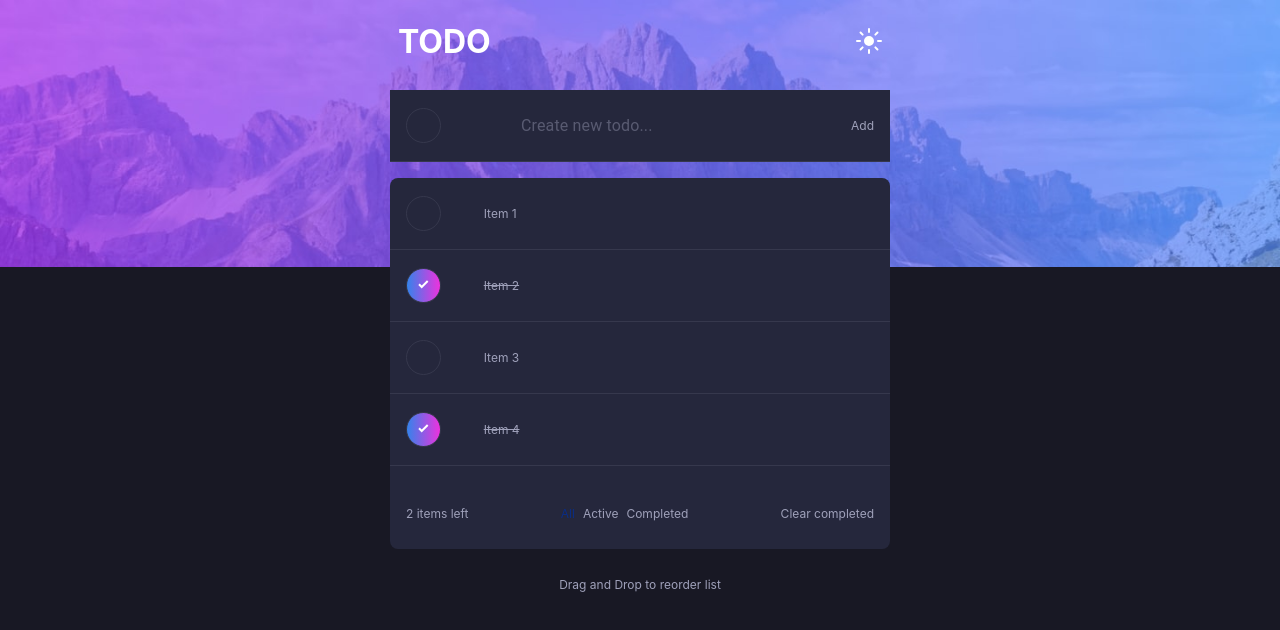
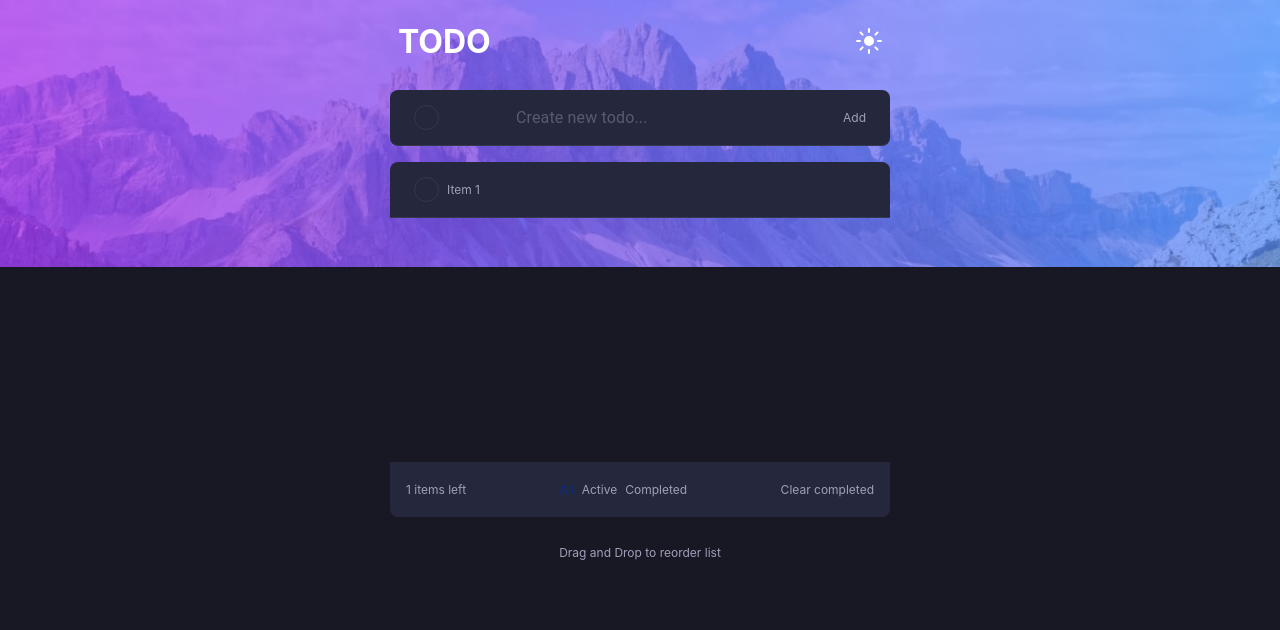
Before and after one commit to GeneraalAladeen/todo, a React (Create React App) app: page / in a window 1280 px wide. Shown: the top 630 px of the page. Built offline with nearby package versions, Linux system fonts and the light colour scheme.

Commit message:
validate field , dnd bug fix

```diff
--- a/package.json
+++ b/package.json
@@ -11,6 +11,7 @@
     "react-beautiful-dnd": "^13.1.0",
     "react-dom": "^17.0.2",
     "react-scripts": "5.0.0",
+    "uuid": "^8.3.2",
     "web-vitals": "^2.1.4"
   },
   "scripts": {
--- a/src/App.js
+++ b/src/App.js
@@ -11,37 +11,13 @@ import { useContext } from 'react';
 import { AppContext } from './context/appContext';
 import { useState } from 'react';
 import { DragDropContext, Droppable, Draggable } from "react-beautiful-dnd";
+import {v4 as uuidv4} from 'uuid';
 
 const mock = [
     {
-      id:1,
+      id:uuidv4(),
       content: "Item 1",
       complete: false
-    },
-    {
-      id:2,
-      content: "Item 2",
-      complete: true
-    },
-    {
-      id:3,
-      content: "Item 3",
-      complete: false
-    },
-    {
-      id:4,
-      content: "Item 4",
-      complete: true
-    },
-    {
-      id:5,
-      content: "Item 5",
-      complete: true
-    },
-    {
-      id:6,
-      content: "Item 6",
-      complete: true
     },
 ]
 
@@ -55,7 +31,6 @@ const reorder = (list, startIndex, endIndex) => {
 };
 
 
-
 function App() {
   const { theme } = useContext(AppContext)
   const bg = theme ? bgDark : bgLight;
@@ -66,6 +41,7 @@ function App() {
   const [ filteredTodos , setFilteredTodos ] = useState(todo)
   const { toggleTheme } = useContext(AppContext)
   const [ newTodo , setNewTodo ] = useState("")
+
 
   const filtersArray  = ["All" , "Active" , "Completed"];
 
@@ -96,16 +72,20 @@ function App() {
      setFilteredTodos(filteredData)
   }
 
+
+
   const createTodo = () => {
-    const newTodos = [...todo];
-    newTodos.unshift({
-      id:todo.length + 1,
+    if(newTodo === "") return alert("you really want your todo to be nothing, lol")
+
+    const todoArray = [...todo];
+    todoArray.unshift({
+      id:uuidv4(),
       content: newTodo,
       complete: false,
     })
 
-    setTodo(newTodos)
-    setFilteredTodos(newTodos)
+    setTodo(todoArray)
+    setFilteredTodos(todoArray)
   }
 
   const removeTodo = (id) => {
@@ -161,7 +141,7 @@ function App() {
                       className={classes.todoListSection}
                     >
                       {filteredTodos.map(({id , content , complete}, index) => (
-                        <Draggable key={id} draggableId={content} index={index}>
+                        <Draggable key={id} draggableId={`${id}`} index={index}>
                           {(provided, snapshot) => (
 
                             <TodoListItem
@@ -188,12 +168,19 @@ function App() {
                   {
                     filtersArray.map((item) => <p className={classes.filterOptions} style={{
                       color: filter === item && "#0a2d85",
-
                     }} onClick={() => filterTodo(item , filteredTodos)}>{item}</p>)
                   }
                 </div>
                 <p onClick={clearCompletedTodos} className={classes.clear}>Clear completed</p>
               </div>
+          </div>
+
+          <div className={classes.mobileFilter}>
+                  {
+                    filtersArray.map((item) => <p className={classes.filterOptions} style={{
+                      color: filter === item && "#0a2d85",
+                    }} onClick={() => filterTodo(item , filteredTodos)}>{item}</p>)
+                  }
           </div>
           <p>Drag and Drop to reorder list</p>
         </div>
--- a/src/components/TodoListItem/TodoListItem.jsx
+++ b/src/components/TodoListItem/TodoListItem.jsx
@@ -15,7 +15,7 @@ const TodoListItem = ({ body , complete , editable = false , deleteTodo , error
         <div ref={todoRef} className={classes.container} {...props} onMouseLeave={() => setShow(false)} onMouseOver={() =>setShow(true)}>
             <div className={classes.checkBox} onClick={updateTodo}>
                 {
-                    complete && <img src={check}  alt="delete"  />
+                    complete && <img src={check} height="8px" alt="check"  />
                 }
             </div>
             {
--- a/src/components/TodoListItem/styles.js
+++ b/src/components/TodoListItem/styles.js
@@ -2,14 +2,15 @@ import { makeStyles } from "@material-ui/core/styles";
 
 export const useStyles = makeStyles((theme) => ({
     body:{
-        width:"70%",
+        flex : "1 1 0",
         textAlign:"start",
         color: ({theme}) => theme ? "#9fa1ba" : "#616266",
         textDecoration: ({complete}) => complete ? 'line-through' : "none"
     },
     container:{
         display:"flex",
-        padding: theme.spacing(2),
+        borderRadius: ({ editable }) => editable && "8px",
+        padding: theme.spacing(1 , 3),
         gap:theme.spacing(1),
         alignItems:"center",
         justifyContent:"space-between",
@@ -20,8 +21,11 @@ export const useStyles = makeStyles((theme) => ({
     checkBox:{
       borderRadius:"50%",
       border:"1px solid #36384d",
-      height:"25px",
-      width:"25px",
+      height:"15px",
+      width:"15px",
+      display:"flex",
+      justifyContent:'center',
+      alignItems:"center",
       background: ({complete}) => complete ? "linear-gradient(to right, #3483eb,  #ed32de 100%)" : "none" ,
       backgroundSize:"cover",
       padding:theme.spacing(0.5),
--- a/src/styles.js
+++ b/src/styles.js
@@ -51,17 +51,17 @@ export const useStyles = makeStyles((theme) => ({
         "& p":{
             fontSize:"12px",
             color: ({theme}) => theme ? "#616266" :"#9fa1ba" ,
+
         },
         [theme.breakpoints.down("sm")]:{
             width:"360px"
         }
-
     },
     bottomSection:{
         display:"flex",
         borderBottomLeftRadius:"8px",
         borderBottomRightRadius:"8px",
-        padding: theme.spacing(2),
+        padding: theme.spacing(1 , 2),
         gap:theme.spacing(1),
         justifyContent:"space-between",
         color:"#9fa1ba",
@@ -82,12 +82,27 @@ export const useStyles = makeStyles((theme) => ({
     },
     filter:{
         display:"flex",
-        gap:theme.spacing(1)
+        gap:theme.spacing(1),
+        [theme.breakpoints.down("sm")]:{
+            display:"none"
+        }
     },
     filterOptions:{
         "&:hover":{
             color:"#fff",
             cursor:"pointer"
+        },
+    },
+    mobileFilter:{
+        display:"none",
+        color:"#9fa1ba",
+        borderRadius:"8px",
+        backgroundColor: ({theme}) => theme ? "#fff" : "#25273c",
+        padding: theme.spacing(1),
+        [theme.breakpoints.down("sm")]:{
+            display:"flex",
+            justifyContent:"center",
+            gap: theme.spacing(2)
         }
     }
 
```
